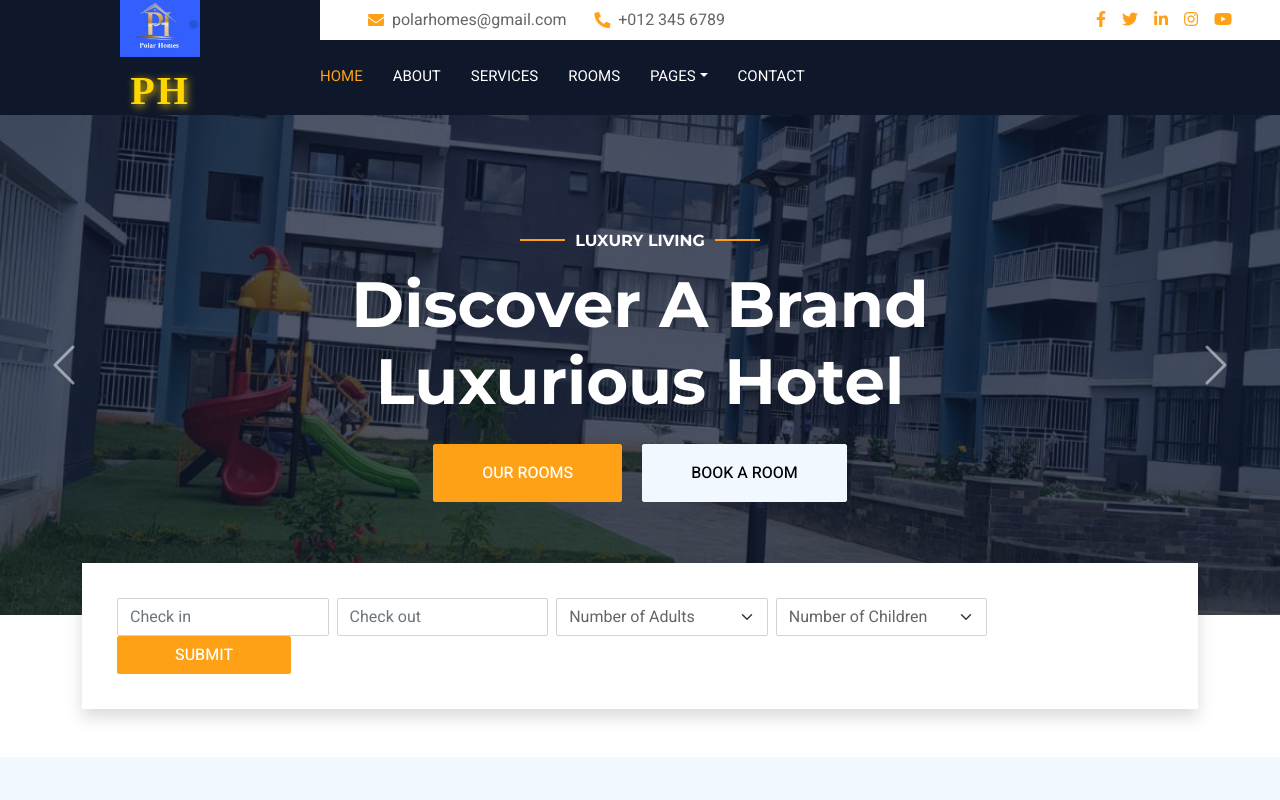
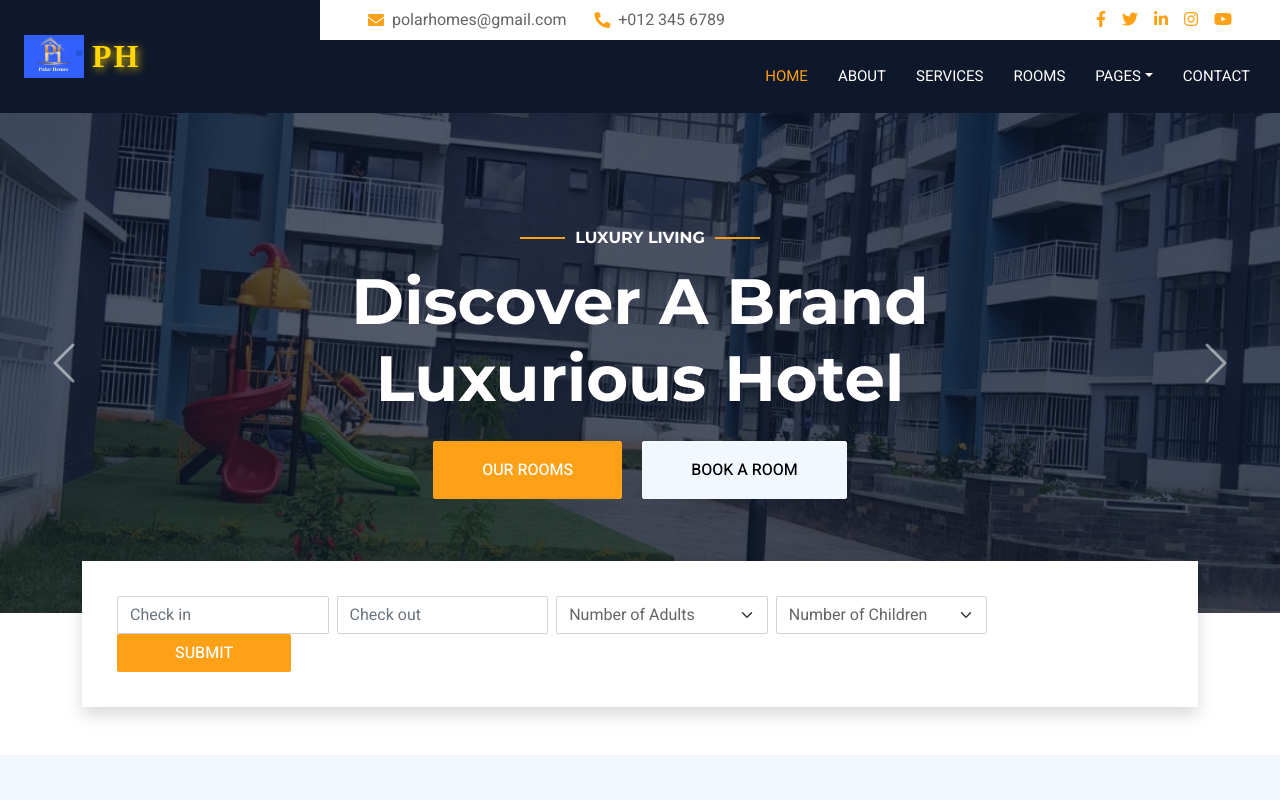
Before and after one commit to Anto-4ny/polarhomes, a plain HTML site: page index.html in a window 1280 px wide. Shown: the top 800 px of the page. Drawn offline with nearby package versions, Linux system fonts and the light colour scheme.

Commit message:
Update index.html

```diff
--- a/index.html
+++ b/index.html
@@ -44,31 +44,14 @@
 
 <!-- Header Start -->
 <div class="container-fluid bg-dark px-0">
-            <div class="row gx-0">
-<div class="col-lg-3 bg-dark d-none d-lg-block">
-    <a href="index" class="navbar-brand w-100 h-100 m-0 p-0 d-flex flex-column align-items-center justify-content-center">
+    <div class="row gx-0 align-items-center">
+        <!-- Logo & Brand Name -->
+        <div class="col-lg-3 bg-dark d-none d-lg-flex align-items-center justify-content-start px-4">
             <img src="img/logo.jpg" alt="Polarhomes Logo" class="logo-img">
-        <h1 class="m-0 fancy-text">PH</h1>
-    </a>
+            <h1 class="m-0 fancy-text ms-2">PH</h1>
         </div>
 
-<style>
-    .logo-img {
-        width: 80px;  /* Adjust size as needed */
-        height: auto;
-        margin-bottom: 10px;
-    }
-
-    .fancy-text {
-        font-size: 2.5rem;
-        font-weight: bold;
-        color: gold; /* Luxurious golden color */
-        text-transform: uppercase;
-        letter-spacing: 2px;
-        font-family: "Cinzel", serif; /* A luxury-style font */
-        text-shadow: 2px 2px 8px rgba(255, 215, 0, 0.8); /* Gold glow effect */
-    }
-</style>
+        <!-- Contact & Social Links -->
         <div class="col-lg-9">
             <div class="row gx-0 bg-white d-none d-lg-flex">
                 <div class="col-lg-7 px-5 text-start">
@@ -91,15 +74,17 @@
                     </div>
                 </div>
             </div>
+
+            <!-- Navbar -->
             <nav class="navbar navbar-expand-lg bg-dark navbar-dark p-3 p-lg-0">
                 <a href="index" class="navbar-brand d-block d-lg-none">
-                            <h1 class="m-0 text-primary text-uppercase">Polarhomesr</h1>
+                    <h1 class="m-0 text-primary text-uppercase">Polarhomes</h1>
                 </a>
                 <button type="button" class="navbar-toggler" data-bs-toggle="collapse" data-bs-target="#navbarCollapse">
                     <span class="navbar-toggler-icon"></span>
                 </button>
-                        <div class="collapse navbar-collapse justify-content-between" id="navbarCollapse">
-                            <div class="navbar-nav mr-auto py-0">
+                <div class="collapse navbar-collapse justify-content-end" id="navbarCollapse">
+                    <div class="navbar-nav py-0">
                         <a href="index" class="nav-item nav-link active">Home</a>
                         <a href="about" class="nav-item nav-link">About</a>
                         <a href="service" class="nav-item nav-link">Services</a>
@@ -120,6 +105,25 @@
     </div>
 </div>
 <!-- Header End -->
+
+<!-- Styles -->
+<style>
+    .logo-img {
+        width: 60px;  /* Adjust size as needed */
+        height: auto;
+    }
+
+    .fancy-text {
+        font-size: 2rem;
+        font-weight: bold;
+        color: gold; /* Luxurious golden color */
+        text-transform: uppercase;
+        letter-spacing: 2px;
+        font-family: "Cinzel", serif; /* A luxury-style font */
+        text-shadow: 2px 2px 8px rgba(255, 215, 0, 0.8); /* Gold glow effect */
+    }
+</style>
+
 
 
        <!-- Carousel Start -->
```
Lines whose indentation alone changed are shown as unchanged.
